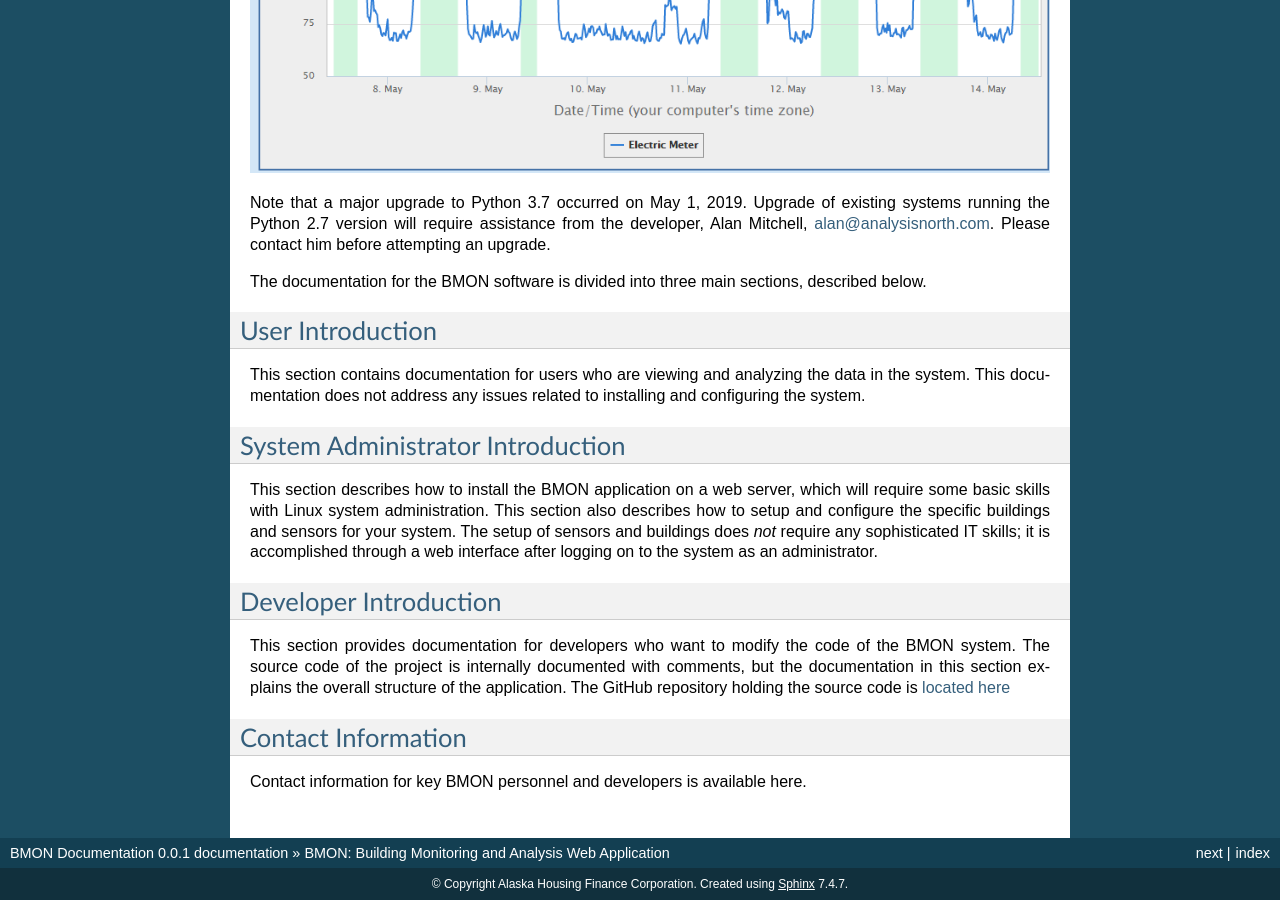
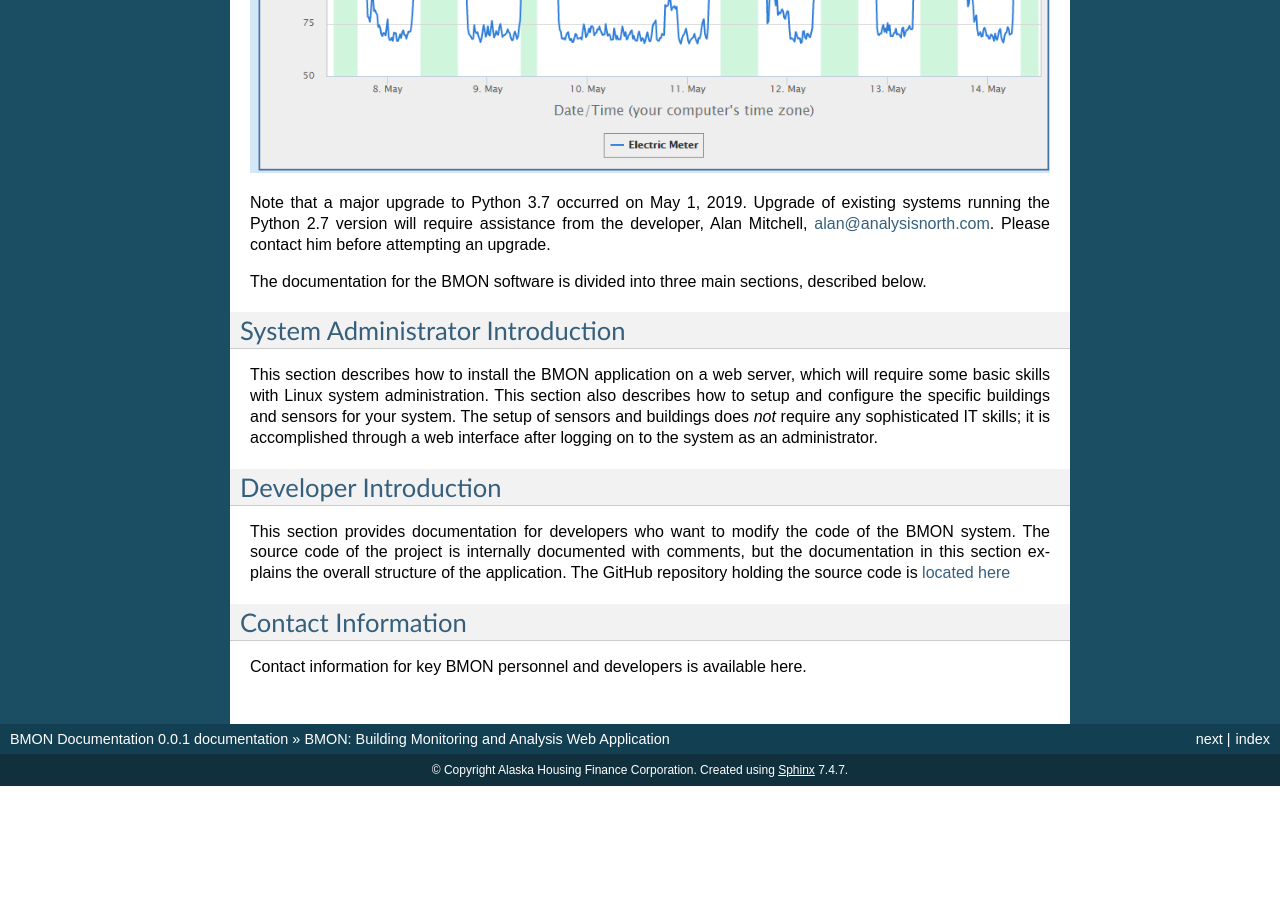
Before and after one commit to alanmitchell/bmon, a Sphinx documentation site: the page built from docs/source/index.rst, in a window 1280 px wide and 900 px high, scrolled down 890 px. Built offline with Sphinx 7.4.7, drawn with Linux system fonts in a browser that asks for light colours; after the commit the page ends 1676 px from its top, so only the background shows below that; some of the changed text lies outside the part shown.

Commit message:
Removed User Manual overlap from technical docs.

```diff
--- a/docs/source/how-to-install-BMON-on-a-web-server.rst
+++ b/docs/source/how-to-install-BMON-on-a-web-server.rst
@@ -2,6 +2,9 @@
 
 How to Install BMON on a Web Server
 ===================================
+
+**NOTE:** For an automated installation script that can install BMON
+on a Linux server, please see the `bmon-install GitHub Project <https://github.com/alanmitchell/bmon-install>`_.
 
 This document describes how to install the BMON application on a web
 server. The specific steps shown here apply to installation on the
--- a/docs/source/index.rst
+++ b/docs/source/index.rst
@@ -31,13 +31,6 @@ Please contact him before attempting an upgrade.
 The documentation for the BMON software is divided into
 three main sections, described below.
 
-:ref:`User Introduction <user-introduction>`
---------------------------------------------
-
-This section contains documentation for users who are viewing and
-analyzing the data in the system. This documentation does not address
-any issues related to installing and configuring the system.
-
 :ref:`System Administrator Introduction <system-administrator-introduction>`
 ----------------------------------------------------------------------------
 
@@ -63,14 +56,6 @@ holding the source code is `located here <https://github.com/alanmitchell/bmon>`
 
 Contact information for key BMON personnel and developers is available
 here.
-
-
-.. toctree::
-   :maxdepth: 2
-   :hidden:
-   :caption: Users
-
-   user-introduction
 
 .. toctree::
    :maxdepth: 2
```
